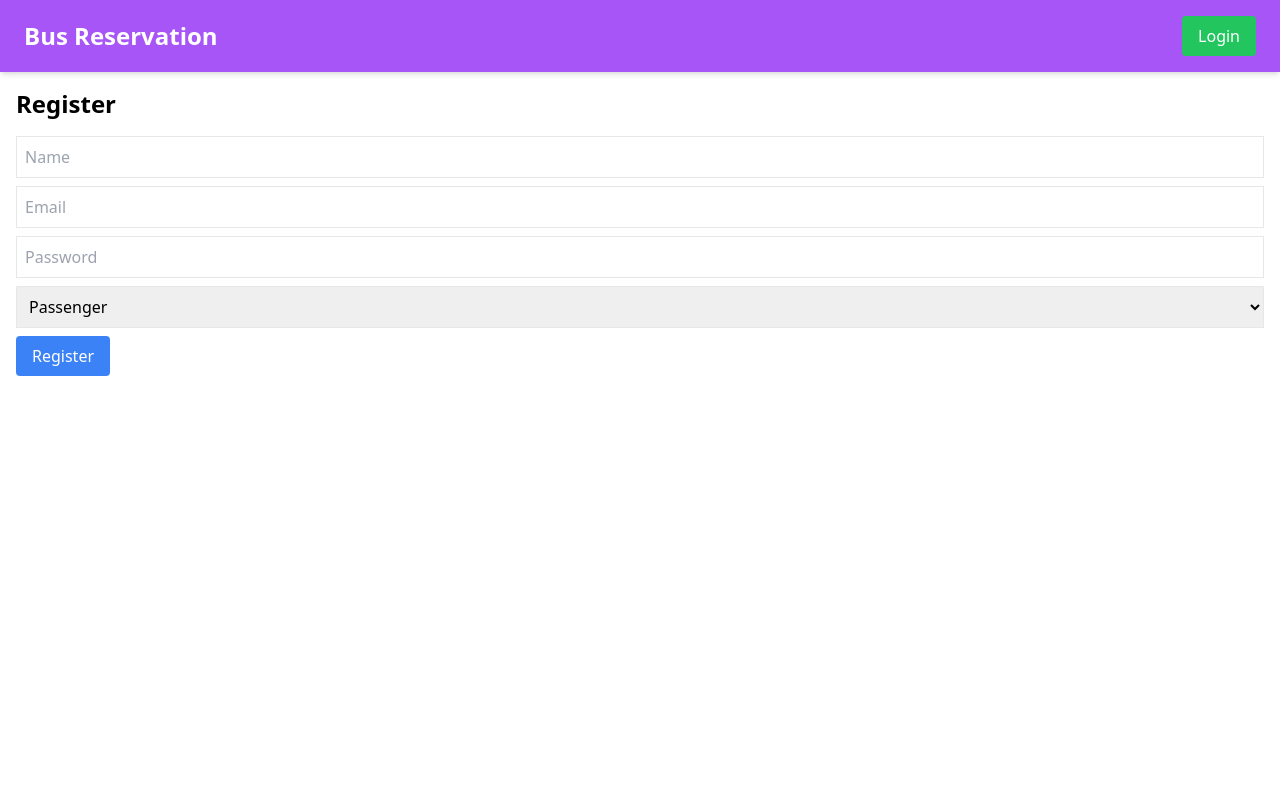
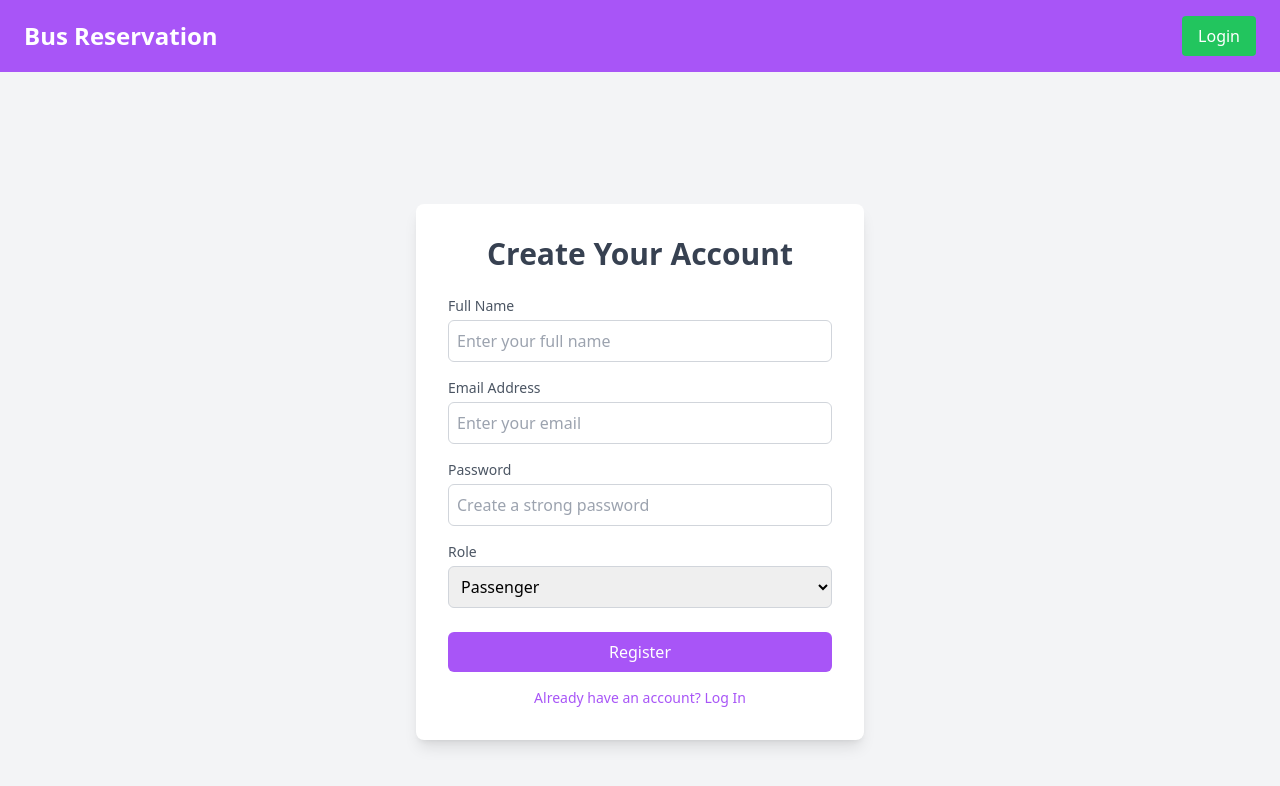
Before and after one commit to AdeeshaLakshanPeiris/Web-Api-course-Work, a React (Vite) app in the folder frontend/: page /register in a window 1280 px wide. Shown: the top 786 px of the page. Built offline with nearby package versions, Linux system fonts and the light colour scheme.

Commit message:
register

```diff
--- a/frontend/src/components/Login.jsx
+++ b/frontend/src/components/Login.jsx
@@ -9,13 +9,14 @@ const Login = () => {
   const [email, setEmail] = useState("");
   const [password, setPassword] = useState("");
   const [loading, setLoading] = useState(false);
+  const apiBaseUrl = import.meta.env.VITE_API_BASE_URL;
 
 
   const handleLogin = async () => {
 
     try {
       setLoading(true);
-      const apiBaseUrl = import.meta.env.VITE_API_BASE_URL;
+
       const res = await axios.post(`${apiBaseUrl}/users/login`, {
         email,
         password,
--- a/frontend/src/components/Register.jsx
+++ b/frontend/src/components/Register.jsx
@@ -19,42 +19,89 @@ const Register = () => {
   };
 
   return (
-    <div className="p-4">
-      <h1 className="text-2xl font-bold mb-4">Register</h1>
+    <div className="min-h-screen bg-gray-100 flex items-center justify-center">
+    <div className="bg-white shadow-lg rounded-lg p-8 w-full max-w-md">
+      <h1 className="text-3xl font-semibold text-gray-700 mb-6 text-center">
+        Create Your Account
+      </h1>
+
+      <div className="space-y-4">
+        {/* Name Field */}
+        <div>
+          <label className="block text-sm font-medium text-gray-600 mb-1">
+            Full Name
+          </label>
           <input
             type="text"
-        placeholder="Name"
-        className="border p-2 mb-2 w-full"
+            placeholder="Enter your full name"
+            className="w-full border border-gray-300 rounded-md p-2 focus:ring-2 focus:ring-purple-500 focus:border-purple-500 outline-none"
             onChange={(e) => setName(e.target.value)}
           />
+        </div>
+
+        {/* Email Field */}
+        <div>
+          <label className="block text-sm font-medium text-gray-600 mb-1">
+            Email Address
+          </label>
           <input
             type="email"
-        placeholder="Email"
-        className="border p-2 mb-2 w-full"
+            placeholder="Enter your email"
+            className="w-full border border-gray-300 rounded-md p-2 focus:ring-2 focus:ring-purple-500 focus:border-purple-500 outline-none"
             onChange={(e) => setEmail(e.target.value)}
           />
+        </div>
+
+        {/* Password Field */}
+        <div>
+          <label className="block text-sm font-medium text-gray-600 mb-1">
+            Password
+          </label>
           <input
             type="password"
-        placeholder="Password"
-        className="border p-2 mb-2 w-full"
+            placeholder="Create a strong password"
+            className="w-full border border-gray-300 rounded-md p-2 focus:ring-2 focus:ring-purple-500 focus:border-purple-500 outline-none"
             onChange={(e) => setPassword(e.target.value)}
           />
+        </div>
+
+        {/* Role Selection */}
+        <div>
+          <label className="block text-sm font-medium text-gray-600 mb-1">
+            Role
+          </label>
           <select
-        className="border p-2 mb-2 w-full"
+            className="w-full border border-gray-300 rounded-md p-2 focus:ring-2 focus:ring-purple-500 focus:border-purple-500 outline-none"
             onChange={(e) => setRole(e.target.value)}
             value={role}
           >
+            <option value="">Select a role</option>
             <option value="admin">Admin</option>
             <option value="driver">Driver</option>
             <option value="passenger">Passenger</option>
           </select>
+        </div>
+      </div>
+
       <button
-        className="bg-blue-500 text-white py-2 px-4 rounded hover:bg-blue-600"
+        className="mt-6 w-full bg-purple-500 text-white py-2 px-4 rounded-md hover:bg-purple-600 transition duration-200"
         onClick={handleRegister}
       >
         Register
       </button>
+
+      <p className="mt-4 text-sm text-purple-500 text-center">
+        Already have an account?{" "}
+        <a
+          href="/login"
+          className="text-purple-500 hover:underline hover:text-purple-600"
+        >
+          Log In
+        </a>
+      </p>
     </div>
+  </div>
+
   );
 };
 
--- a/frontend/src/components/passenger/ReservationInfoPage.jsx
+++ b/frontend/src/components/passenger/ReservationInfoPage.jsx
@@ -14,6 +14,7 @@ const PassengerInfoPage = () => {
   const [email, setEmail] = useState("");
   const [phone, setPhone] = useState("");
   const [loading, setLoading] = useState(false);
+  const apiBaseUrl = import.meta.env.VITE_API_BASE_URL;
 
   if (!bus || !selectedSeats) {
     return <p>No reservation data available. Please reserve your seats first.</p>;
@@ -53,7 +54,7 @@ const PassengerInfoPage = () => {
       };
 
       // Send reservation data to the backend
-      const res = await axios.post("http://localhost:5000/api/reservations", reservationData);
+      const res = await axios.post(`${apiBaseUrl}/reservations`, reservationData);
 
 
         // Extract QR Code from the response
```
Lines whose indentation alone changed are shown as unchanged.
